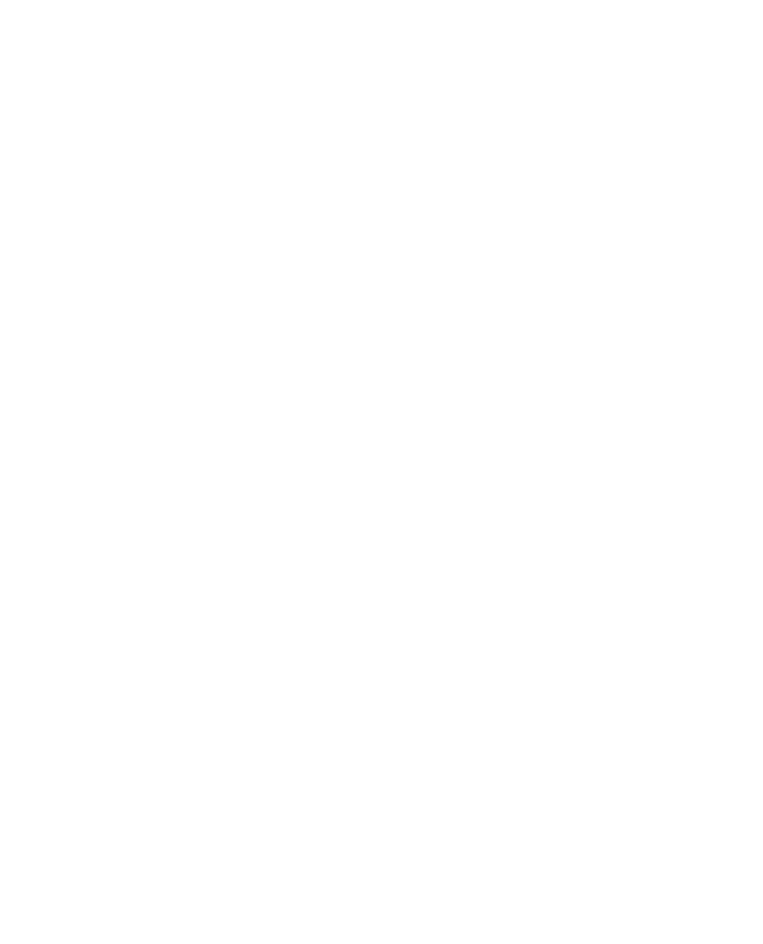
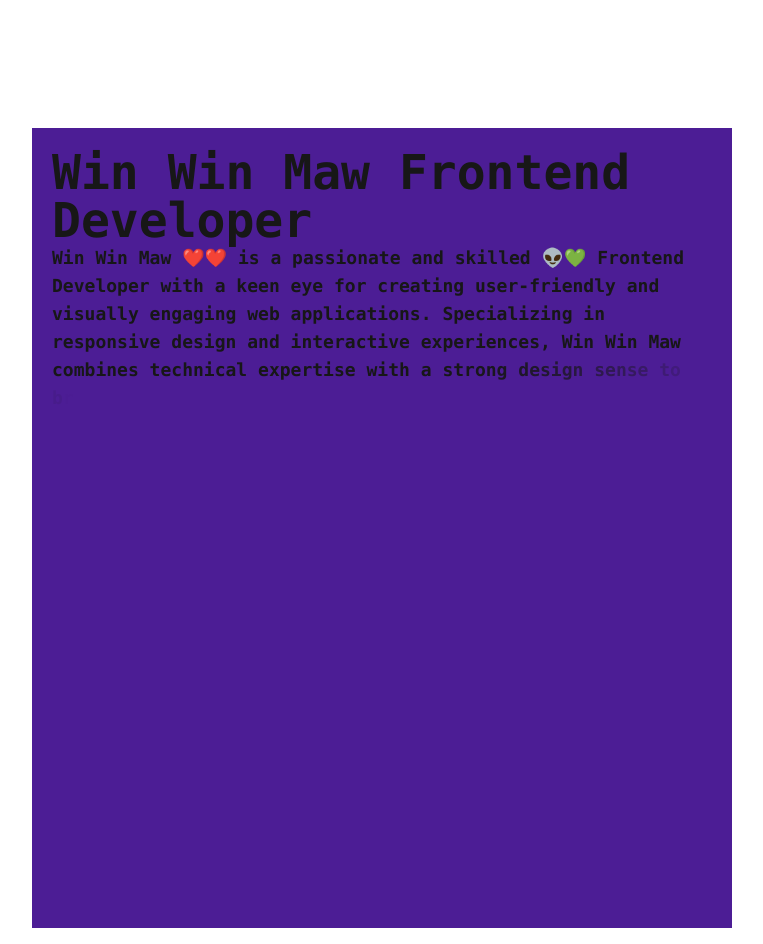
Before and after one commit to WinWinMaw4/framerMotionLearning, a Next.js app: page / in a window 1280 px wide. Shown: the part 760-1704 px from the top of the page, without its empty margins (258-1021 px from the left). Before the commit the page ends 800 px from the top, so only its background shows below. Built offline with nearby package versions, Linux system fonts and the light colour scheme.

Commit message:
elegant text reveal effect

```diff
--- a/src/app/page.tsx
+++ b/src/app/page.tsx
@@ -1,15 +1,72 @@
+"use client"
 import React from 'react'
 import AnimatedCounter from './AnimatedCounter'
 import AnimatedBox from './AnimatedBox'
+import { motion, Variants } from "framer-motion"
+import { splitStringUsingRegex } from './utils/splitStringRegex'
+
+const charVariants = {
+  hidden: { opacity: 0 },
+  reveal: { opacity: 1 },
+}
 
 const page = () => {
+  const header = "Win Win Maw Frontend Developer";
+  const textContent = `Win Win Maw ❤️❤️ is a passionate and skilled 👽💚 Frontend Developer with a keen eye for creating user-friendly and visually engaging web applications. Specializing in responsive design and interactive experiences, Win Win Maw combines technical expertise with a strong design sense to bring projects to life. With proficiency in HTML, CSS, JavaScript, and modern frameworks like React, she is adept at turning complex ideas into clean, efficient code. Win Win Maw continually seeks out new technologies and design trends to stay at the forefront of frontend development, ensuring that her work not only meets current standards but also sets new benchmarks for innovation and quality.`
+
+  const headingChars = splitStringUsingRegex(header);
+  const contentChars = splitStringUsingRegex(textContent);
+
+
   return (
     <div>
-       <main className="text-7xl font-bold font-mono flex min-h-screen justify-center flex-col items-center p-4">
-        <div>Win Win Maw Framer Motion</div>
+      <main className=" font-bold font-mono flex min-h-screen justify-center flex-col items-center p-4">
+        <div className='text-2xl'>Win Win Maw Framer Motion</div>
+        <div className="text-5xl mb-10 h-screen">
           <AnimatedCounter from={0} to={500} />
           <AnimatedBox />
-        </main>
+        </div>
+        <div className="w-[700px] h-screen bg-violet-900 p-5">
+          <motion.h2
+          initial="hidden"
+          whileInView="reveal"
+          transition={{staggerChildren: .02}}
+          className='text-5xl'
+          >
+            {
+              headingChars.map((char,index) => (
+                <motion.span
+                  key={index}
+                  transition={{ duration: 0.5 }}
+                  variants={charVariants}
+                >
+                  {char}
+                </motion.span>
+              ))
+            }
+
+
+          </motion.h2>
+          <motion.p
+             initial="hidden"
+          whileInView="reveal"
+          transition={{staggerChildren: .02}}
+          className='text-lg'
+          >
+            {
+              contentChars.map((char,index) => (
+                <motion.span
+                  key={index}
+                  transition={{ duration: 0.5 }}
+                  variants={charVariants}
+                >
+                  {char}
+                </motion.span>
+              ))
+            }
+          </motion.p>
+        </div>
+      </main>
     </div>
   )
 }
--- a/src/app/utils/splitStringRegex.tsx
+++ b/src/app/utils/splitStringRegex.tsx
@@ -1,28 +1,12 @@
-// utils/splitStringUsingRegex.ts
+export function splitStringUsingRegex(inputString:string) : string[]{
+    const characters: string[] = [];
+    const regex = /[\s\S]/gu;
 
-/**
- * Splits a string based on a regular expression pattern.
- *
- * @param inputString - The string to split
- * @param regexPattern - The regular expression pattern to use for splitting
- * @returns An array of substrings split by the regex pattern
- */
-export function splitStringUsingRegex(inputString: string, regexPattern: RegExp): string[] {
-    if (typeof inputString !== 'string') {
-      throw new Error('Input must be a string');
-    }
-    if (!(regexPattern instanceof RegExp)) {
-      throw new Error('Pattern must be a valid regular expression');
+    let match;
+
+    while ((match = regex.exec(inputString)) !== null){
+        characters.push(match[0])
     }
 
-    return inputString.split(regexPattern);
-  }
-
-  // Example usage in a React component
-  // import { splitStringUsingRegex } from './utils/splitStringUsingRegex';
-
-  const str = "Hello, how are you doing? I'm fine!";
-  const pattern = /[ ,?!]+/; // Matches spaces, commas, question marks, and exclamation points
-  const result = splitStringUsingRegex(str, pattern);
-
-  console.log(result); // ["Hello", "how", "are", "you", "doing", "I'm", "fine", ""]
+    return characters;
+}
```
Also changed, not shown: src/app/fonts/GeistMonoVF.woff (renamed from src/app/assets/fonts/GeistMonoVF.woff), src/app/fonts/GeistVF.woff (renamed from src/app/assets/fonts/GeistVF.woff).
